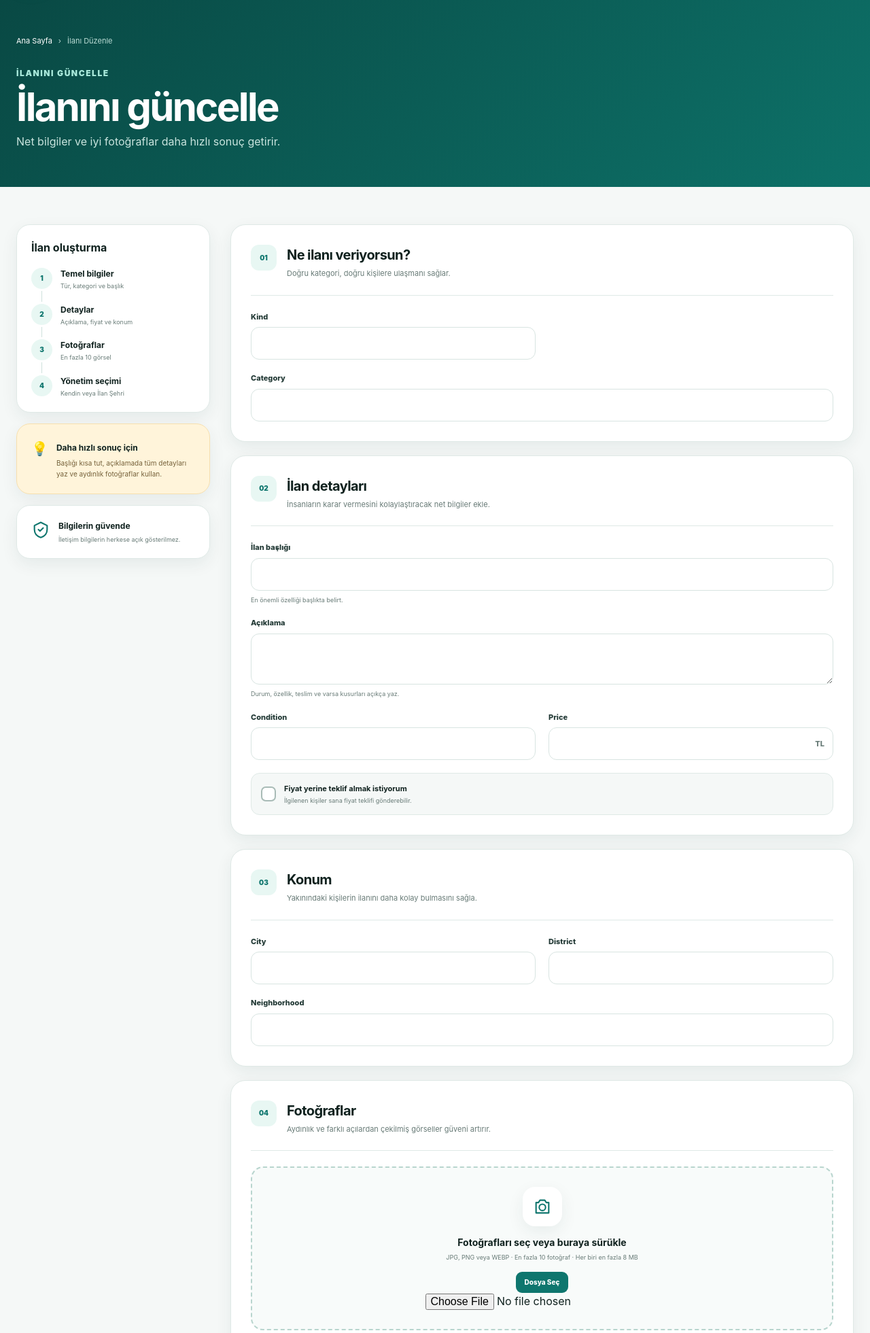
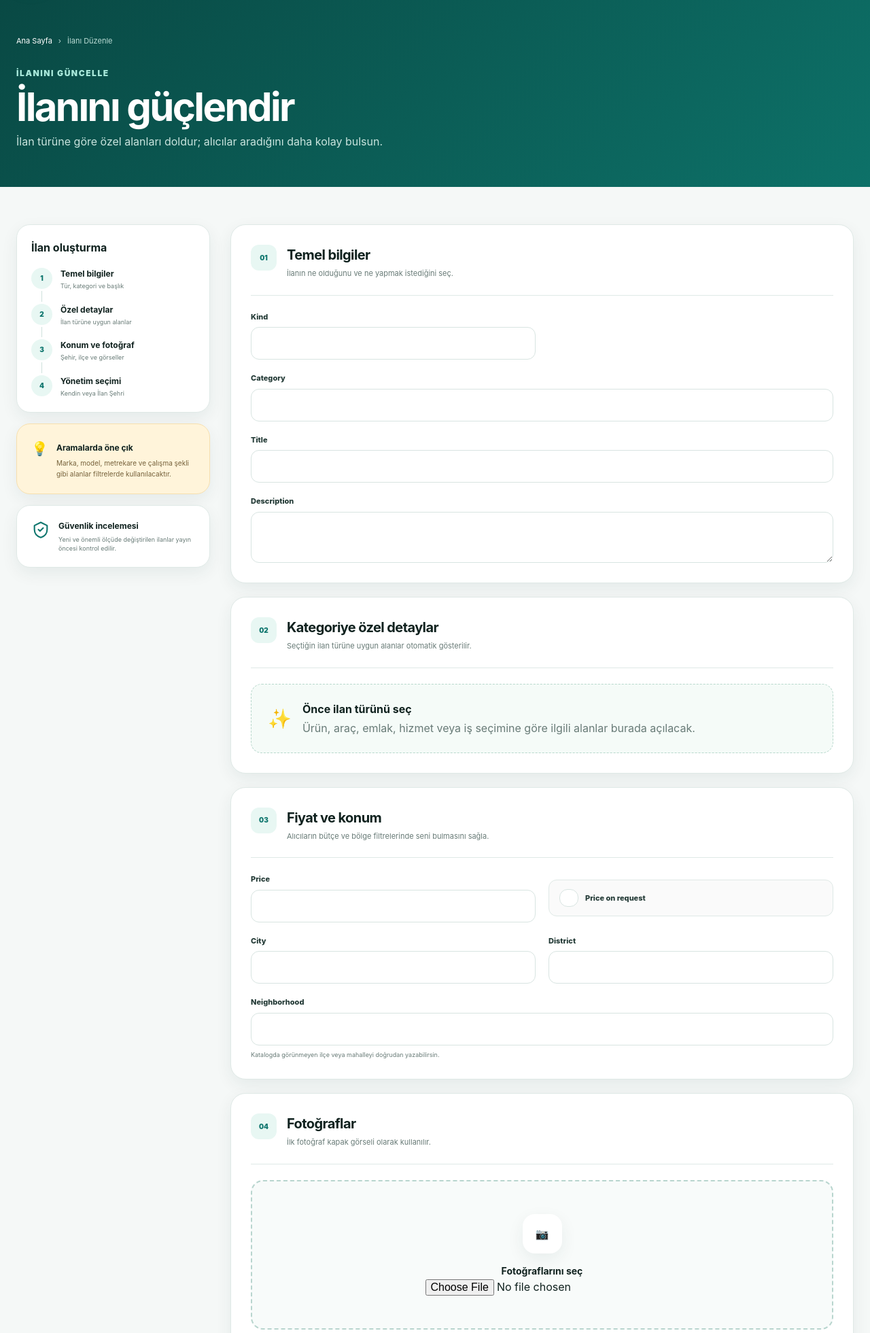
Before and after one commit to ahmetelci2014-rgb/ilansehri-platform, a Django app: template templates/listings/form.html in a window 1280 px wide. Shown: the part 114-2075 px from the top of the page at 68% size. Run offline with Django 5.2, Linux system fonts and the light colour scheme; the template is opened without the code that fills it: most values are stand-ins (such as "Sample title", 1, 10 or a date in 2020); form fields are guessed from the names that the template uses.

Commit message:
Update form.html

```diff
--- a/templates/listings/form.html
+++ b/templates/listings/form.html
@@ -1,49 +1,106 @@
 {% extends 'base.html' %}
 {% block title %}{% if object %}İlanı Düzenle{% else %}Yeni İlan Ver{% endif %} | İlan Şehri{% endblock %}
 {% block content %}
-<section class="create-hero"><div class="shell"><div class="breadcrumbs light-breadcrumb"><a href="{% url 'core:home' %}">Ana Sayfa</a><span>›</span><span>{% if object %}İlanı Düzenle{% else %}İlan Ver{% endif %}</span></div><span class="section-label light-label">{% if object %}İLANINI GÜNCELLE{% else %}ÜCRETSİZ İLAN VER{% endif %}</span><h1>{% if object %}İlanını güncelle{% else %}Şehrine birkaç dakikada ulaş{% endif %}</h1><p>Net bilgiler ve iyi fotoğraflar daha hızlı sonuç getirir.</p></div></section>
+<section class="create-hero">
+  <div class="shell">
+    <div class="breadcrumbs light-breadcrumb"><a href="{% url 'core:home' %}">Ana Sayfa</a><span>›</span><span>{% if object %}İlanı Düzenle{% else %}İlan Ver{% endif %}</span></div>
+    <span class="section-label light-label">{% if object %}İLANINI GÜNCELLE{% else %}ÜCRETSİZ İLAN VER{% endif %}</span>
+    <h1>{% if object %}İlanını güçlendir{% else %}Doğru bilgilerle daha hızlı sonuca ulaş{% endif %}</h1>
+    <p>İlan türüne göre özel alanları doldur; alıcılar aradığını daha kolay bulsun.</p>
+  </div>
+</section>
 
 <section class="section create-section">
   <div class="shell create-layout">
     <aside class="create-sidebar">
-      <div class="progress-card"><h3>İlan oluşturma</h3><div class="progress-step active"><span>1</span><div><strong>Temel bilgiler</strong><small>Tür, kategori ve başlık</small></div></div><div class="progress-step active"><span>2</span><div><strong>Detaylar</strong><small>Açıklama, fiyat ve konum</small></div></div><div class="progress-step active"><span>3</span><div><strong>Fotoğraflar</strong><small>En fazla 10 görsel</small></div></div><div class="progress-step active"><span>4</span><div><strong>Yönetim seçimi</strong><small>Kendin veya İlan Şehri</small></div></div></div>
-      <div class="sidebar-tip"><span>💡</span><div><strong>Daha hızlı sonuç için</strong><p>Başlığı kısa tut, açıklamada tüm detayları yaz ve aydınlık fotoğraflar kullan.</p></div></div>
-      <div class="sidebar-safe"><svg aria-hidden="true" viewBox="0 0 24 24"><path d="M12 3 4 7v5c0 5 3.4 8.6 8 10 4.6-1.4 8-5 8-10V7Z"/><path d="m9 12 2 2 4-4"/></svg><div><strong>Bilgilerin güvende</strong><small>İletişim bilgilerin herkese açık gösterilmez.</small></div></div>
+      <div class="progress-card">
+        <h3>İlan oluşturma</h3>
+        <div class="progress-step active"><span>1</span><div><strong>Temel bilgiler</strong><small>Tür, kategori ve başlık</small></div></div>
+        <div class="progress-step active"><span>2</span><div><strong>Özel detaylar</strong><small>İlan türüne uygun alanlar</small></div></div>
+        <div class="progress-step active"><span>3</span><div><strong>Konum ve fotoğraf</strong><small>Şehir, ilçe ve görseller</small></div></div>
+        <div class="progress-step active"><span>4</span><div><strong>Yönetim seçimi</strong><small>Kendin veya İlan Şehri</small></div></div>
+      </div>
+      <div class="sidebar-tip"><span>💡</span><div><strong>Aramalarda öne çık</strong><p>Marka, model, metrekare ve çalışma şekli gibi alanlar filtrelerde kullanılacaktır.</p></div></div>
+      <div class="sidebar-safe"><svg aria-hidden="true" viewBox="0 0 24 24"><path d="M12 3 4 7v5c0 5 3.4 8.6 8 10 4.6-1.4 8-5 8-10V7Z"/><path d="m9 12 2 2 4-4"/></svg><div><strong>Güvenlik incelemesi</strong><small>Yeni ve önemli ölçüde değiştirilen ilanlar yayın öncesi kontrol edilir.</small></div></div>
     </aside>
 
-    <form method="post" enctype="multipart/form-data" class="create-form" novalidate>
+    <form method="post" enctype="multipart/form-data" class="create-form" novalidate data-listing-form data-location-url="{% url 'listings:location_suggestions' %}">
       {% csrf_token %}
       {% if form.non_field_errors %}<div class="form-alert">{% for error in form.non_field_errors %}{{ error }}{% endfor %}</div>{% endif %}
 
-      <section class="form-card"><div class="form-card-head"><span class="form-card-number">01</span><div><h2>Ne ilanı veriyorsun?</h2><p>Doğru kategori, doğru kişilere ulaşmanı sağlar.</p></div></div><div class="form-grid">
-        <div class="field"><label for="{{ form.kind.id_for_label }}">{{ form.kind.label }}</label>{{ form.kind }}{% for error in form.kind.errors %}<div class="field-error">{{ error }}</div>{% endfor %}</div>
-        <div class="field"><label for="{{ form.action.id_for_label }}">{{ form.action.label }}</label>{{ form.action }}{% for error in form.action.errors %}<div class="field-error">{{ error }}</div>{% endfor %}</div>
-        <div class="field field-wide"><label for="{{ form.category.id_for_label }}">{{ form.category.label }}</label>{{ form.category }}{% for error in form.category.errors %}<div class="field-error">{{ error }}</div>{% endfor %}</div>
-      </div></section>
-
-      <section class="form-card"><div class="form-card-head"><span class="form-card-number">02</span><div><h2>İlan detayları</h2><p>İnsanların karar vermesini kolaylaştıracak net bilgiler ekle.</p></div></div><div class="form-grid">
-        <div class="field field-wide"><label for="{{ form.title.id_for_label }}">İlan başlığı</label>{{ form.title }}<small>En önemli özelliği başlıkta belirt.</small>{% for error in form.title.errors %}<div class="field-error">{{ error }}</div>{% endfor %}</div>
-        <div class="field field-wide"><label for="{{ form.description.id_for_label }}">Açıklama</label>{{ form.description }}<small>Durum, özellik, teslim ve varsa kusurları açıkça yaz.</small>{% for error in form.description.errors %}<div class="field-error">{{ error }}</div>{% endfor %}</div>
-        <div class="field"><label for="{{ form.condition.id_for_label }}">{{ form.condition.label }}</label>{{ form.condition }}{% for error in form.condition.errors %}<div class="field-error">{{ error }}</div>{% endfor %}</div>
-        <div class="field price-field"><label for="{{ form.price.id_for_label }}">{{ form.price.label }}</label><div class="input-suffix">{{ form.price }}<span>TL</span></div>{% for error in form.price.errors %}<div class="field-error">{{ error }}</div>{% endfor %}</div>
-        <label class="check-card field-wide" for="{{ form.price_on_request.id_for_label }}">{{ form.price_on_request }}<span class="custom-check"></span><span><strong>Fiyat yerine teklif almak istiyorum</strong><small>İlgilenen kişiler sana fiyat teklifi gönderebilir.</small></span></label>
-      </div></section>
-
-      <section class="form-card"><div class="form-card-head"><span class="form-card-number">03</span><div><h2>Konum</h2><p>Yakınındaki kişilerin ilanını daha kolay bulmasını sağla.</p></div></div><div class="form-grid">
-        <div class="field"><label for="{{ form.city.id_for_label }}">{{ form.city.label }}</label>{{ form.city }}{% for error in form.city.errors %}<div class="field-error">{{ error }}</div>{% endfor %}</div>
-        <div class="field"><label for="{{ form.district.id_for_label }}">{{ form.district.label }}</label>{{ form.district }}{% for error in form.district.errors %}<div class="field-error">{{ error }}</div>{% endfor %}</div>
-        <div class="field field-wide"><label for="{{ form.neighborhood.id_for_label }}">{{ form.neighborhood.label }}</label>{{ form.neighborhood }}{% for error in form.neighborhood.errors %}<div class="field-error">{{ error }}</div>{% endfor %}</div>
-      </div></section>
-
-      <section class="form-card"><div class="form-card-head"><span class="form-card-number">04</span><div><h2>Fotoğraflar</h2><p>Aydınlık ve farklı açılardan çekilmiş görseller güveni artırır.</p></div></div>
-        {% if object and object.images.exists %}<div class="existing-images">{% for item in object.images.all %}<img src="{{ item.image.url }}" alt="{{ item.alt_text|default:object.title }}">{% endfor %}</div>{% endif %}
-        <label class="upload-zone" for="{{ form.images.id_for_label }}"><span class="upload-icon"><svg aria-hidden="true" viewBox="0 0 24 24"><path d="M4 7h3l2-3h6l2 3h3v13H4Z"/><circle cx="12" cy="13" r="4"/></svg></span><strong>Fotoğrafları seç veya buraya sürükle</strong><small>JPG, PNG veya WEBP · En fazla 10 fotoğraf · Her biri en fazla 8 MB</small><span class="upload-button">Dosya Seç</span>{{ form.images }}</label>
-        <div class="image-preview-grid" data-image-preview></div>{% for error in form.images.errors %}<div class="field-error">{{ error }}</div>{% endfor %}
+      <section class="form-card">
+        <div class="form-card-head"><span class="form-card-number">01</span><div><h2>Temel bilgiler</h2><p>İlanın ne olduğunu ve ne yapmak istediğini seç.</p></div></div>
+        <div class="form-grid">
+          <div class="field"><label for="{{ form.kind.id_for_label }}">{{ form.kind.label }}</label>{{ form.kind }}{% for error in form.kind.errors %}<small class="field-error">{{ error }}</small>{% endfor %}</div>
+          <div class="field"><label for="{{ form.action.id_for_label }}">{{ form.action.label }}</label>{{ form.action }}{% for error in form.action.errors %}<small class="field-error">{{ error }}</small>{% endfor %}</div>
+          <div class="field field-wide"><label for="{{ form.category.id_for_label }}">{{ form.category.label }}</label>{{ form.category }}{% for error in form.category.errors %}<small class="field-error">{{ error }}</small>{% endfor %}</div>
+          <div class="field field-wide"><label for="{{ form.title.id_for_label }}">{{ form.title.label }}</label>{{ form.title }}{% for error in form.title.errors %}<small class="field-error">{{ error }}</small>{% endfor %}</div>
+          <div class="field field-wide"><label for="{{ form.description.id_for_label }}">{{ form.description.label }}</label>{{ form.description }}{% for error in form.description.errors %}<small class="field-error">{{ error }}</small>{% endfor %}</div>
+        </div>
       </section>
 
-      <section class="form-card management-card"><div class="form-card-head"><span class="form-card-number">05</span><div><h2>İlanı kim yönetecek?</h2><p>Sana uygun çalışma şeklini seç.</p></div></div><div class="management-explainer"><div><span>🙋</span><strong>Kendim yöneteceğim</strong><small>Mesajları ve teklifleri kendin takip et. Doğrudan işlemlerde komisyon ödeme.</small></div><div class="managed-option"><span>✨</span><strong>İlan Şehri yönetsin</strong><small>İlan, mesaj, teklif ve randevu sürecini profesyonel ekibe bırak.</small><b>Önerilen</b></div></div><div class="field management-select"><label for="{{ form.management_mode.id_for_label }}">Seçimin</label>{{ form.management_mode }}{% for error in form.management_mode.errors %}<div class="field-error">{{ error }}</div>{% endfor %}</div></section>
+      <section class="form-card category-detail-card">
+        <div class="form-card-head"><span class="form-card-number">02</span><div><h2>Kategoriye özel detaylar</h2><p>Seçtiğin ilan türüne uygun alanlar otomatik gösterilir.</p></div></div>
+        <div class="kind-empty-state" data-kind-empty><span>✨</span><div><strong>Önce ilan türünü seç</strong><p>Ürün, araç, emlak, hizmet veya iş seçimine göre ilgili alanlar burada açılacak.</p></div></div>
 
-      <div class="submit-bar"><div><strong>İlanın yayınlanmaya hazır mı?</strong><span>Kaydetmeden önce bilgilerini son kez kontrol et.</span></div><button class="button button-lg" type="submit">{% if object %}Değişiklikleri Kaydet{% else %}İlanı Yayınla{% endif %} <span>→</span></button></div>
+        <div class="form-grid kind-group" data-kind-group="product,vehicle">
+          <div class="field"><label for="{{ form.brand.id_for_label }}">{{ form.brand.label }}</label>{{ form.brand }}{% for error in form.brand.errors %}<small class="field-error">{{ error }}</small>{% endfor %}</div>
+          <div class="field"><label for="{{ form.model_name.id_for_label }}">{{ form.model_name.label }}</label>{{ form.model_name }}{% for error in form.model_name.errors %}<small class="field-error">{{ error }}</small>{% endfor %}</div>
+          <div class="field field-wide"><label for="{{ form.condition.id_for_label }}">{{ form.condition.label }}</label>{{ form.condition }}{% for error in form.condition.errors %}<small class="field-error">{{ error }}</small>{% endfor %}</div>
+        </div>
+
+        <div class="form-grid kind-group" data-kind-group="vehicle">
+          <div class="field"><label for="{{ form.model_year.id_for_label }}">{{ form.model_year.label }}</label>{{ form.model_year }}{% for error in form.model_year.errors %}<small class="field-error">{{ error }}</small>{% endfor %}</div>
+          <div class="field"><label for="{{ form.mileage.id_for_label }}">{{ form.mileage.label }}</label>{{ form.mileage }}{% for error in form.mileage.errors %}<small class="field-error">{{ error }}</small>{% endfor %}</div>
+          <div class="field"><label for="{{ form.fuel_type.id_for_label }}">{{ form.fuel_type.label }}</label>{{ form.fuel_type }}{% for error in form.fuel_type.errors %}<small class="field-error">{{ error }}</small>{% endfor %}</div>
+          <div class="field"><label for="{{ form.transmission.id_for_label }}">{{ form.transmission.label }}</label>{{ form.transmission }}{% for error in form.transmission.errors %}<small class="field-error">{{ error }}</small>{% endfor %}</div>
+        </div>
+
+        <div class="form-grid kind-group" data-kind-group="real_estate">
+          <div class="field"><label for="{{ form.room_count.id_for_label }}">{{ form.room_count.label }}</label>{{ form.room_count }}{% for error in form.room_count.errors %}<small class="field-error">{{ error }}</small>{% endfor %}</div>
+          <div class="field"><label for="{{ form.area_m2.id_for_label }}">{{ form.area_m2.label }}</label>{{ form.area_m2 }}{% for error in form.area_m2.errors %}<small class="field-error">{{ error }}</small>{% endfor %}</div>
+          <div class="field"><label for="{{ form.building_age.id_for_label }}">{{ form.building_age.label }}</label>{{ form.building_age }}{% for error in form.building_age.errors %}<small class="field-error">{{ error }}</small>{% endfor %}</div>
+          <div class="field"><label for="{{ form.floor_location.id_for_label }}">{{ form.floor_location.label }}</label>{{ form.floor_location }}{% for error in form.floor_location.errors %}<small class="field-error">{{ error }}</small>{% endfor %}</div>
+          <div class="field field-wide"><label for="{{ form.heating_type.id_for_label }}">{{ form.heating_type.label }}</label>{{ form.heating_type }}{% for error in form.heating_type.errors %}<small class="field-error">{{ error }}</small>{% endfor %}</div>
+        </div>
+
+        <div class="form-grid kind-group" data-kind-group="service">
+          <div class="field"><label for="{{ form.service_area.id_for_label }}">{{ form.service_area.label }}</label>{{ form.service_area }}{% for error in form.service_area.errors %}<small class="field-error">{{ error }}</small>{% endfor %}</div>
+          <div class="field"><label for="{{ form.fee_type.id_for_label }}">{{ form.fee_type.label }}</label>{{ form.fee_type }}{% for error in form.fee_type.errors %}<small class="field-error">{{ error }}</small>{% endfor %}</div>
+        </div>
+
+        <div class="form-grid kind-group" data-kind-group="job">
+          <div class="field"><label for="{{ form.job_type.id_for_label }}">{{ form.job_type.label }}</label>{{ form.job_type }}{% for error in form.job_type.errors %}<small class="field-error">{{ error }}</small>{% endfor %}</div>
+          <div class="field"><label for="{{ form.experience_level.id_for_label }}">{{ form.experience_level.label }}</label>{{ form.experience_level }}{% for error in form.experience_level.errors %}<small class="field-error">{{ error }}</small>{% endfor %}</div>
+        </div>
+      </section>
+
+      <section class="form-card">
+        <div class="form-card-head"><span class="form-card-number">03</span><div><h2>Fiyat ve konum</h2><p>Alıcıların bütçe ve bölge filtrelerinde seni bulmasını sağla.</p></div></div>
+        <div class="form-grid">
+          <div class="field"><label for="{{ form.price.id_for_label }}">{{ form.price.label }}</label>{{ form.price }}{% for error in form.price.errors %}<small class="field-error">{{ error }}</small>{% endfor %}</div>
+          <div class="field checkbox-field"><label for="{{ form.price_on_request.id_for_label }}">{{ form.price_on_request }} <span>{{ form.price_on_request.label }}</span></label>{% for error in form.price_on_request.errors %}<small class="field-error">{{ error }}</small>{% endfor %}</div>
+          <div class="field"><label for="{{ form.city.id_for_label }}">{{ form.city.label }}</label>{{ form.city }}{% for error in form.city.errors %}<small class="field-error">{{ error }}</small>{% endfor %}</div>
+          <div class="field"><label for="{{ form.district.id_for_label }}">{{ form.district.label }}</label>{{ form.district }}<datalist id="district-options"></datalist>{% for error in form.district.errors %}<small class="field-error">{{ error }}</small>{% endfor %}</div>
+          <div class="field field-wide"><label for="{{ form.neighborhood.id_for_label }}">{{ form.neighborhood.label }}</label>{{ form.neighborhood }}<datalist id="neighborhood-options"></datalist><small>Katalogda görünmeyen ilçe veya mahalleyi doğrudan yazabilirsin.</small>{% for error in form.neighborhood.errors %}<small class="field-error">{{ error }}</small>{% endfor %}</div>
+        </div>
+      </section>
+
+      <section class="form-card">
+        <div class="form-card-head"><span class="form-card-number">04</span><div><h2>Fotoğraflar</h2><p>İlk fotoğraf kapak görseli olarak kullanılır.</p></div></div>
+        <div class="upload-zone"><span class="upload-icon">📷</span><div><strong>Fotoğraflarını seç</strong><small>{{ form.images.help_text }}</small></div>{{ form.images }}</div>
+        {% for error in form.images.errors %}<small class="field-error">{{ error }}</small>{% endfor %}
+        <div class="image-preview-grid" data-image-preview></div>
+        {% if object and object.images.exists %}<div class="existing-images"><h3>Mevcut fotoğraflar</h3><div>{% for image in object.images.all %}<img src="{{ image.image.url }}" alt="{{ image.alt_text|default:object.title }}">{% endfor %}</div></div>{% endif %}
+      </section>
+
+      <section class="form-card management-choice-card">
+        <div class="form-card-head"><span class="form-card-number">05</span><div><h2>İlanı kim yönetecek?</h2><p>Kendin ücretsiz yönet veya operasyonu ekibimize bırak.</p></div></div>
+        <div class="field management-select"><label for="{{ form.management_mode.id_for_label }}">{{ form.management_mode.label }}</label>{{ form.management_mode }}{% for error in form.management_mode.errors %}<small class="field-error">{{ error }}</small>{% endfor %}</div>
+        <div class="management-explainer"><article><span>👤</span><div><strong>Kendim yöneteceğim</strong><p>Mesajları, teklifleri ve randevuları doğrudan sen yönetirsin.</p></div></article><article class="managed-option"><span>✨</span><div><strong>İlan Şehri yönetsin</strong><p>İlan hazırlama, alıcı filtreleme ve süreç takibini ekibimiz üstlenir.</p></div></article></div>
+      </section>
+
+      <div class="form-submit-bar"><div><strong>{% if object %}Değişiklikleri kaydet{% else %}İlanı incelemeye gönder{% endif %}</strong><small>Bilgilerin yayın öncesi güvenlik kontrolünden geçebilir.</small></div><button class="button button-lg" type="submit">{% if object %}İlanı Güncelle{% else %}İlanı Oluştur{% endif %} <span>→</span></button></div>
     </form>
   </div>
 </section>
```
